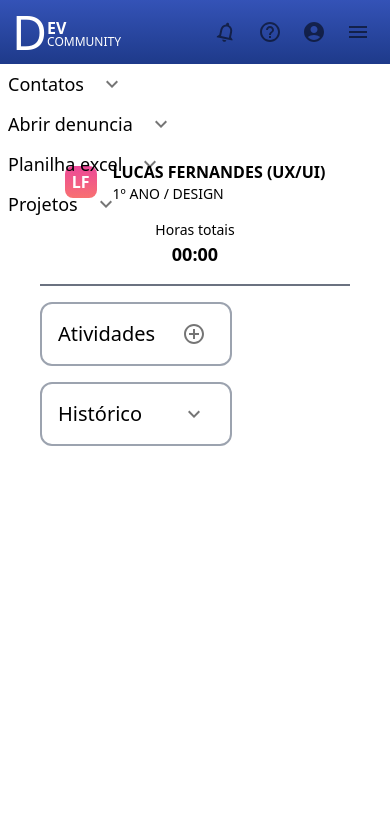
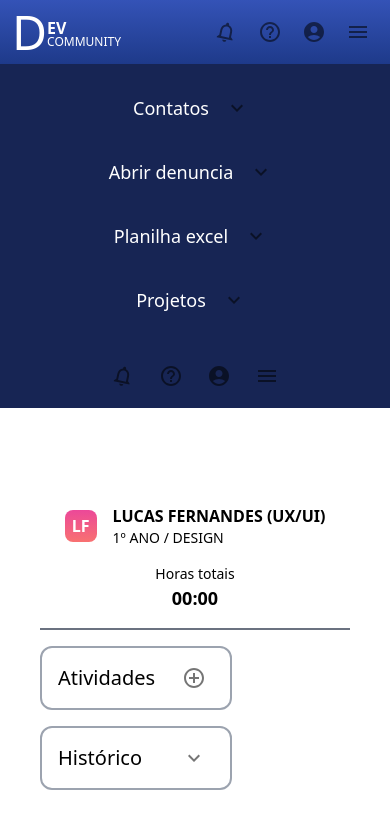
Before and after one commit to Maua-Dev/portal_interno_front, a Next.js app: page / in a window 390 px wide. Both pictures are taken after a click on the button 358 px from the left and 32 px from the top of the page. Shown: the top 828 px of the page. Built offline with nearby package versions, Linux system fonts and the light colour scheme.

Commit message:
navbar responsive with navbar button component done

```diff
--- a/src/app/components/Navbar.tsx
+++ b/src/app/components/Navbar.tsx
@@ -107,19 +107,23 @@ export default function NavBar() {
       <div
         className={
           isOpen
-            ? 'relative h-0 duration-700'
-            : 'h-fit flex-col justify-evenly gap-3 bg-blue-950 py-3 duration-500 min-[950px]:hidden'
+            ? 'h-fit flex-col justify-evenly gap-3 bg-blue-950 py-3 duration-500 min-[950px]:hidden'
+            : 'relative h-0 duration-700'
         }
       >
-        <div className="flex-col justify-center">
+        <div>
           {linksList.map((link, index) => {
             return (
               <NavBarButton
                 key={index}
                 link_id={link.id}
                 link_text={link.text}
-                button_style=""
-                p_style=""
+                button_style={
+                  isOpen
+                    ? 'w-full flex justify-center py-3 min-[950px]:hidden'
+                    : 'hidden'
+                }
+                p_style="text-white"
               />
             )
           })}
@@ -127,7 +131,7 @@ export default function NavBar() {
         <div>
           <div
             className={
-              isOpen ? 'hidden' : 'mt-6 flex items-center justify-center gap-2'
+              isOpen ? 'mt-6 flex items-center justify-center gap-2' : 'hidden'
             }
           >
             {iconsList.map((icon, index) => {
--- a/src/app/components/little_components/Buttons.tsx
+++ b/src/app/components/little_components/Buttons.tsx
@@ -54,20 +54,28 @@ const NavBarButton = ({
   return (
     <button
       key={key}
-      className={'flex px-2 hover:bg-white hover:text-blue-900' + button_style}
+      className={
+        'flex px-2 hover:bg-white hover:text-blue-900  ' + button_style
+      }
       onMouseEnter={() => {
         handleButtonHovered(link_id)
       }}
       onMouseLeave={handleButtonLeave}
     >
-      <p className="mt-auto flex items-center justify-center gap-2 text-lg font-light">
+      <p
+        className={
+          HoveredButtonIndex == link_id
+            ? 'mt-auto flex items-center justify-center gap-2 text-lg font-light text-blue-950 ' +
+              p_style
+            : 'mt-auto flex items-center justify-center gap-2 text-lg font-light text-white ' +
+              p_style
+        }
+      >
         {link_text}
         <DefaultIconButton
           onClick={() => {}}
           style={
-            HoveredButtonIndex == link_id
-              ? 'text-blue-900' + p_style
-              : 'text-white' + p_style
+            HoveredButtonIndex == link_id ? 'text-blue-900 ' : 'text-white'
           }
           key={key}
         >
```
